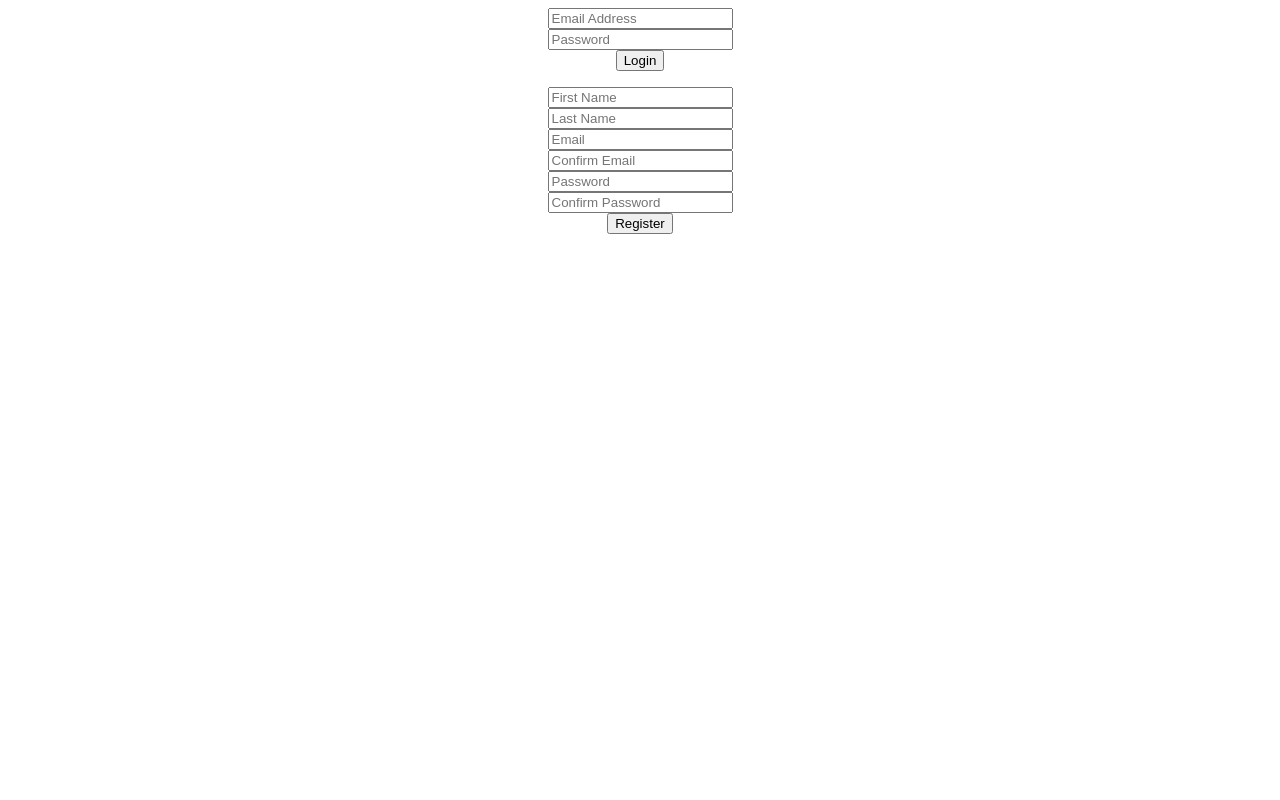
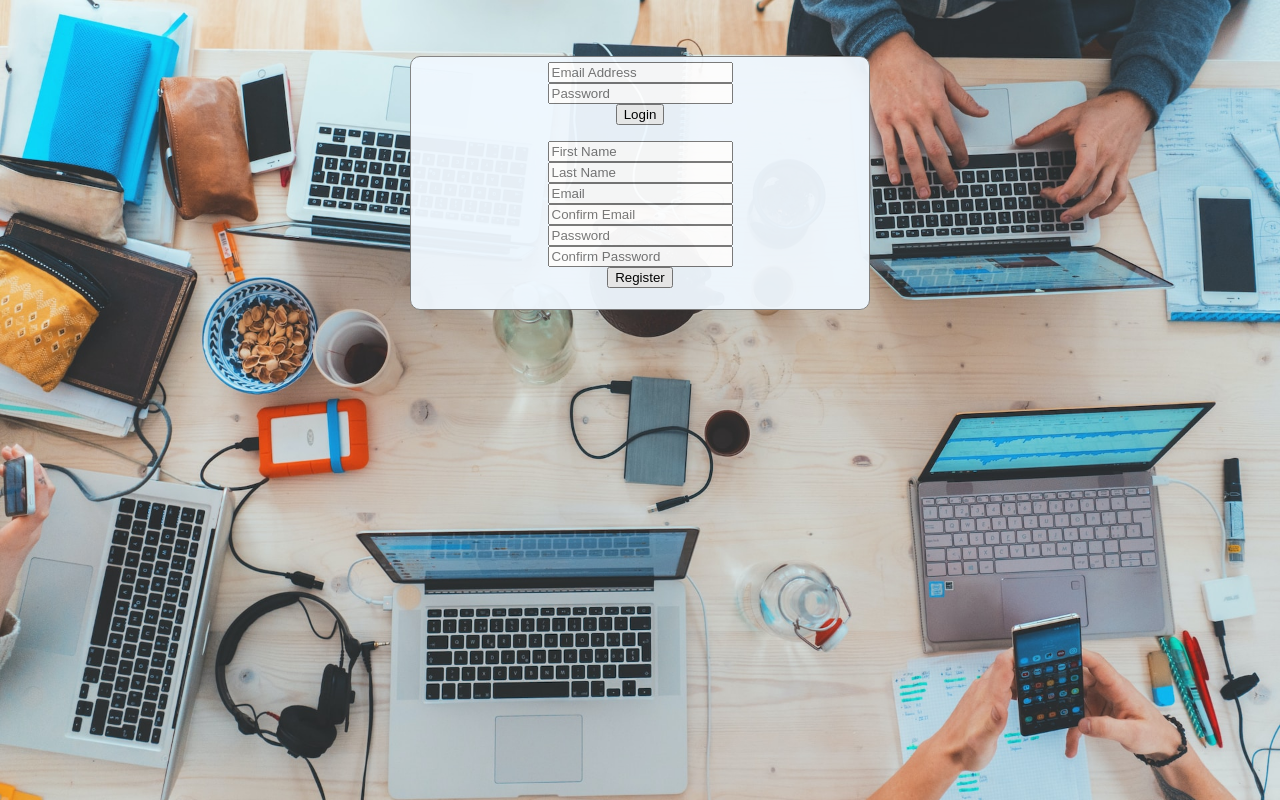
Before and after one commit to TOMATOD5/Social_Site_PHP, a PHP site: page /register.php in a window 1280 px wide. Run offline with PHP 8.4, Linux system fonts and the light colour scheme.

Commit message:
still css WIP

```diff
--- a/assets/css/register_style.css
+++ b/assets/css/register_style.css
@@ -1,3 +1,29 @@
 form {
     text-align: center;
 }
+
+body {
+    margin: 0;
+    padding: 0;
+}
+
+.wrapper {
+    background-image: url("../images/backgrounds/desktop.jpg");
+    background-size: 100%;
+    width: 100%;
+    height: 100%;
+    min-width: 950px;
+}
+
+.login_box {
+    position: relative;
+    margin-right: auto;
+    margin-left: auto;
+    top: 7%;
+    width: 35%;
+    background-color: aliceblue;
+    border: 1px solid gray;
+    border-radius: 10px;
+    padding: 5px;
+    opacity: 0.95;
+}
--- a/register.php
+++ b/register.php
@@ -11,6 +11,8 @@ require 'includes/form_handlers/login_handler.php';
 </head>
 <body>
 
+	<div class="wrapper">
+		<div class="login_box">
 			<form action="register.php" method="POST">
 				<input type="email" name="log_email" placeholder="Email Address" value="<?php
 				if(isset($_SESSION['log_email'])) {
@@ -77,6 +79,8 @@ require 'includes/form_handlers/login_handler.php';
 				<?php if(in_array("<span style='color: #14C800;'>You're all set! Goahead and login!</span><br>", $error_array)) echo "<span style='color: #14C800;'>You're all set! Go ahead and login!</span><br>"; ?>
 
 			</form>
+		</div>
+	</div>
 
 </body>
 </html>
```
Also changed, not shown: assets/images/backgrounds/desktop.jpg (added), 3 other files. Lines whose indentation alone changed are shown as unchanged.
